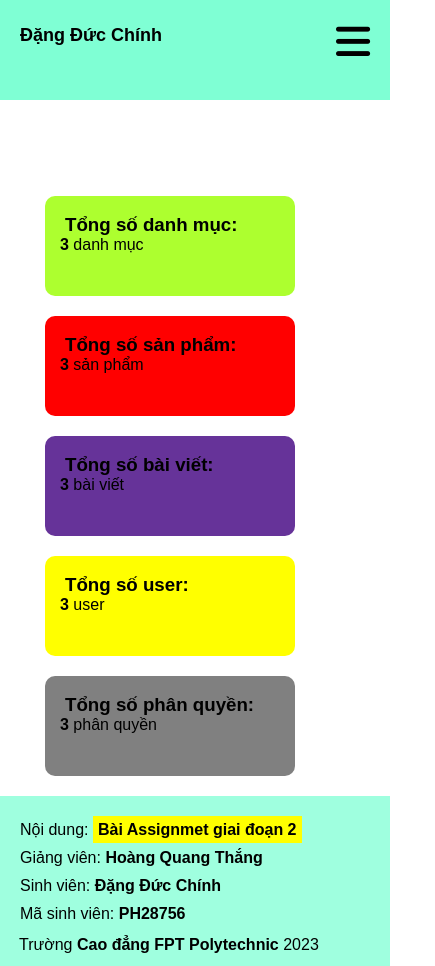
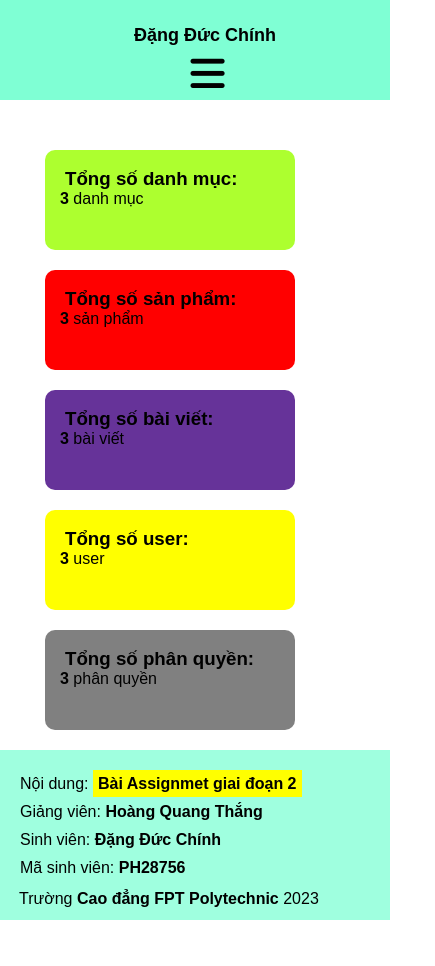
Before and after one commit to ducchinh123/responsive, a plain HTML site: page index.html in a window 390 px wide. Shown: the whole page, 435 px wide, since content can reach past the window. After the commit the page ends 920 px from the top, so only its background shows below. Drawn offline with Linux system fonts and the light colour scheme.

Commit message:
new-commit

```diff
--- a/style.css
+++ b/style.css
@@ -435,7 +435,7 @@ section>.box-item-2 {
 
  /* Cho Mobile */
 
-@media only screen and (max-width: 666px) and (min-width: 338px) {
+@media only screen and (max-width: 666px) and (min-width: 320px) {
 
     *{
         margin: 0;
@@ -446,6 +446,9 @@ section>.box-item-2 {
         width: 100%;
         height: auto;
         margin: 0 auto;
+        overflow: hidden;
+
+
 
     }
 
@@ -459,6 +462,7 @@ section>.box-item-2 {
         font-weight: 700;
         margin-top: 25px;
         margin-left: 20px;
+
     }
 
     header {
@@ -467,9 +471,17 @@ section>.box-item-2 {
         height: 100px;
         background-color: aquamarine;
         margin-bottom: 20px;
+        display: flex;
+        flex-wrap: wrap;
+        position: relative;
+        align-items: center;
+        justify-content: center;
 
     }
 
+    section {
+        width: 100%;
+    }
 
 
     section>.box-item-2 {
@@ -493,6 +505,11 @@ section>.box-item-2 {
 
     .icon-bar {
         display: block;
+        position: absolute;
+        margin-top: 50px;
+        margin-left: 45px;
+
+
     }
 
     .nav__mobile {
@@ -510,6 +527,8 @@ section>.box-item-2 {
     }
 }
 
+
+
 @keyframes forOverlay {
 
     from{
```
